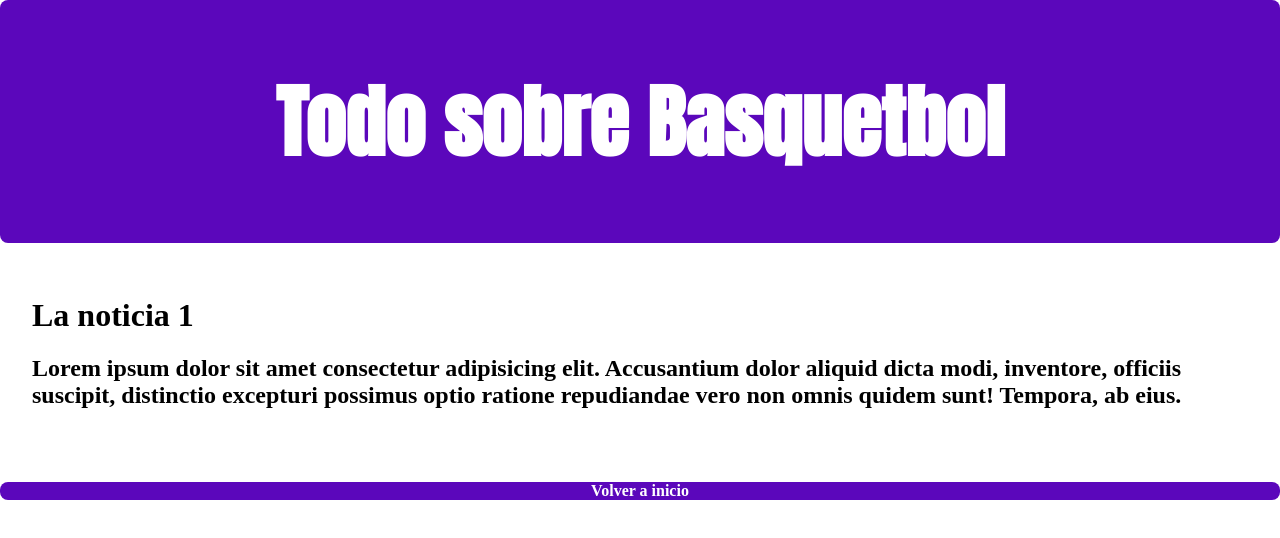
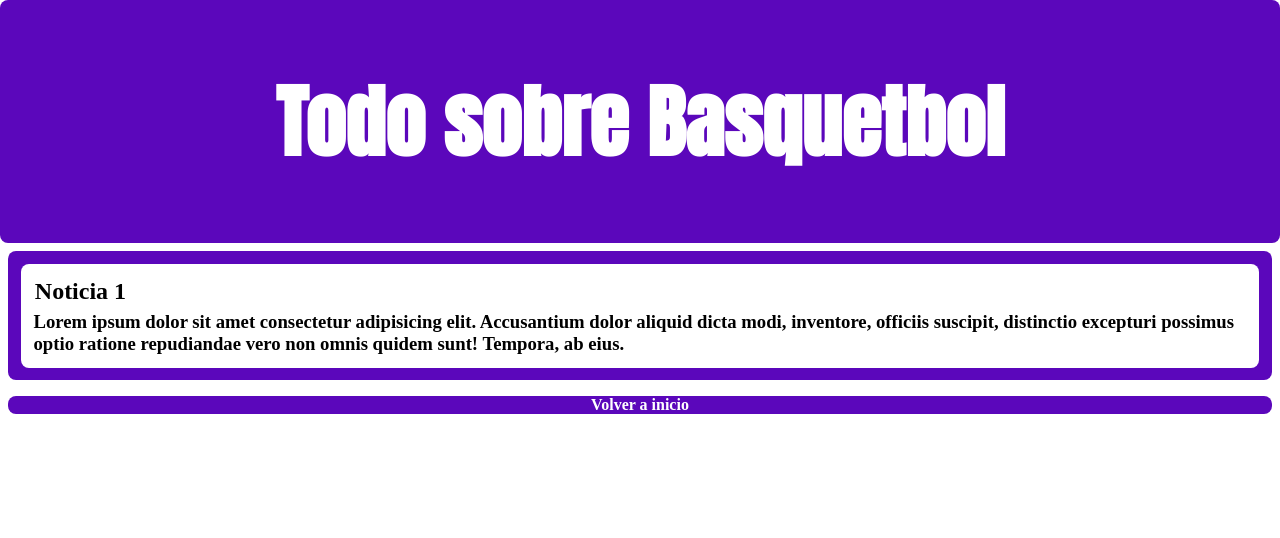
Before and after one commit to PabloRuiz92/pabloruiz.github.io, a plain HTML site: page noticia1.html in a window 1280 px wide. Drawn offline with Linux system fonts and the light colour scheme.

Commit message:
falta arreglar box

```diff
--- a/css/estilosBlogBasquet.css
+++ b/css/estilosBlogBasquet.css
@@ -79,18 +79,33 @@
     text-align: center;
 }
 
+.marcoNoticia {
+    background-color: #5b07bb;
+    margin: .5em;
+    padding: .8em;
+    border-radius: .5em;
+}
+
 .noticia {
     background-color: #fff;
-    margin: 1em;
-    padding: 1em;
+    padding: .5em;
     border-radius: .5em;
+}
+
+.noticia h2, h3{
+    margin: .25em;
 }
 
 .volver {
     background-color: #5b07bb;
     text-align: center;
+    margin: .5em;
     border-radius: .5em;
     border-width: 1px, 0, 1px, 0;
+}
+
+.volver h4{
+    margin: .25em;
 }
 
 .volver a{
--- a/noticia1.html
+++ b/noticia1.html
@@ -16,14 +16,15 @@
         <h1>Todo sobre Basquetbol</h1>
     </div>
     <div class="blog">
-        <div class="noticia">
-            <h1>La noticia 1</h1>
-            <h2>Lorem ipsum dolor sit amet consectetur adipisicing elit. Accusantium dolor aliquid dicta modi, inventore, officiis suscipit, distinctio excepturi possimus optio ratione repudiandae vero non omnis quidem sunt! Tempora, ab eius.</h2>
+        <div class="marcoNoticia">
+            <div class="noticia">
+                <h2>Noticia 1</h2>
+                <h3>Lorem ipsum dolor sit amet consectetur adipisicing elit. Accusantium dolor aliquid dicta modi, inventore, officiis suscipit, distinctio excepturi possimus optio ratione repudiandae vero non omnis quidem sunt! Tempora, ab eius.</h2>
+            </div>
         </div>
     </div>
-
-        <div class="volver">
-            <h4><a href="index.html">Volver a inicio</a></h4>
-        </div>
+    <div class="volver">
+        <h4><a href="index.html">Volver a inicio</a></h4>
+    </div>
 </body>
 </html>
```
